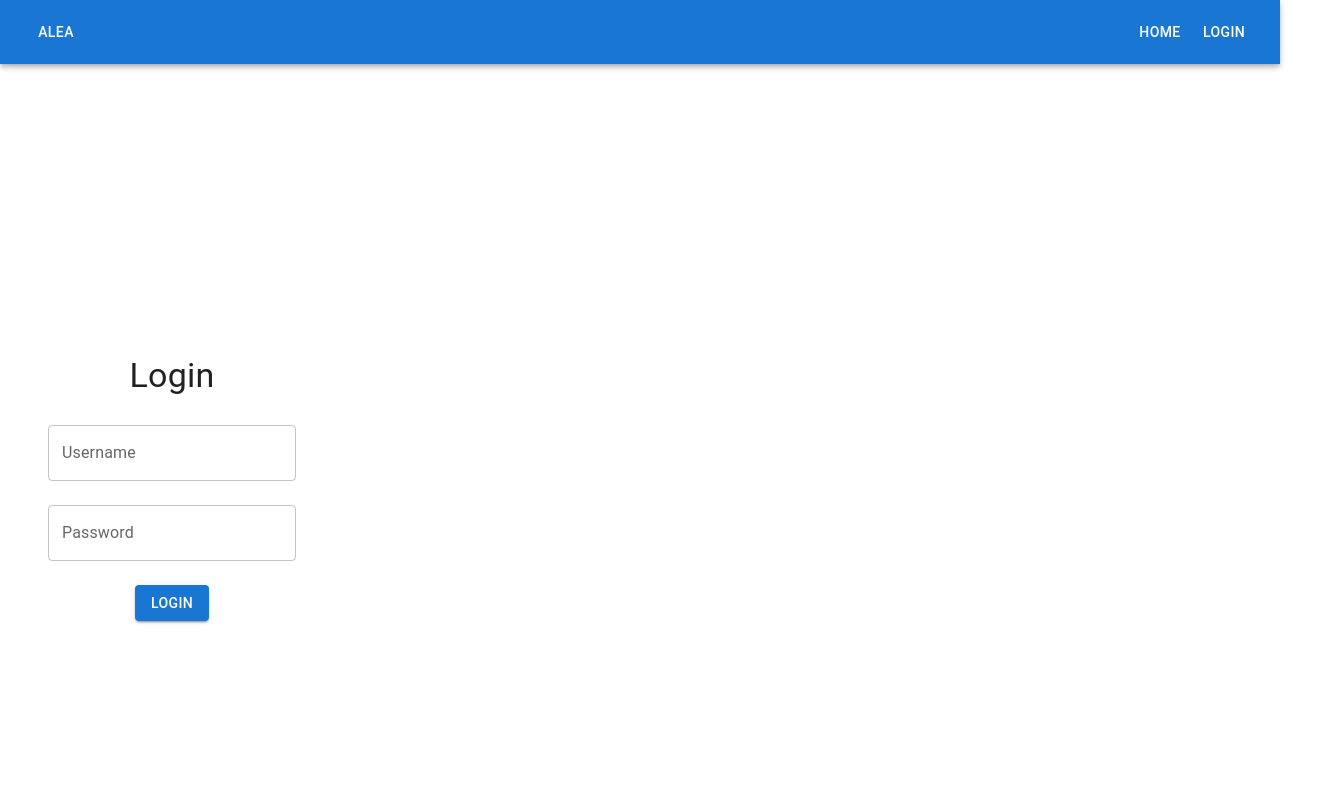
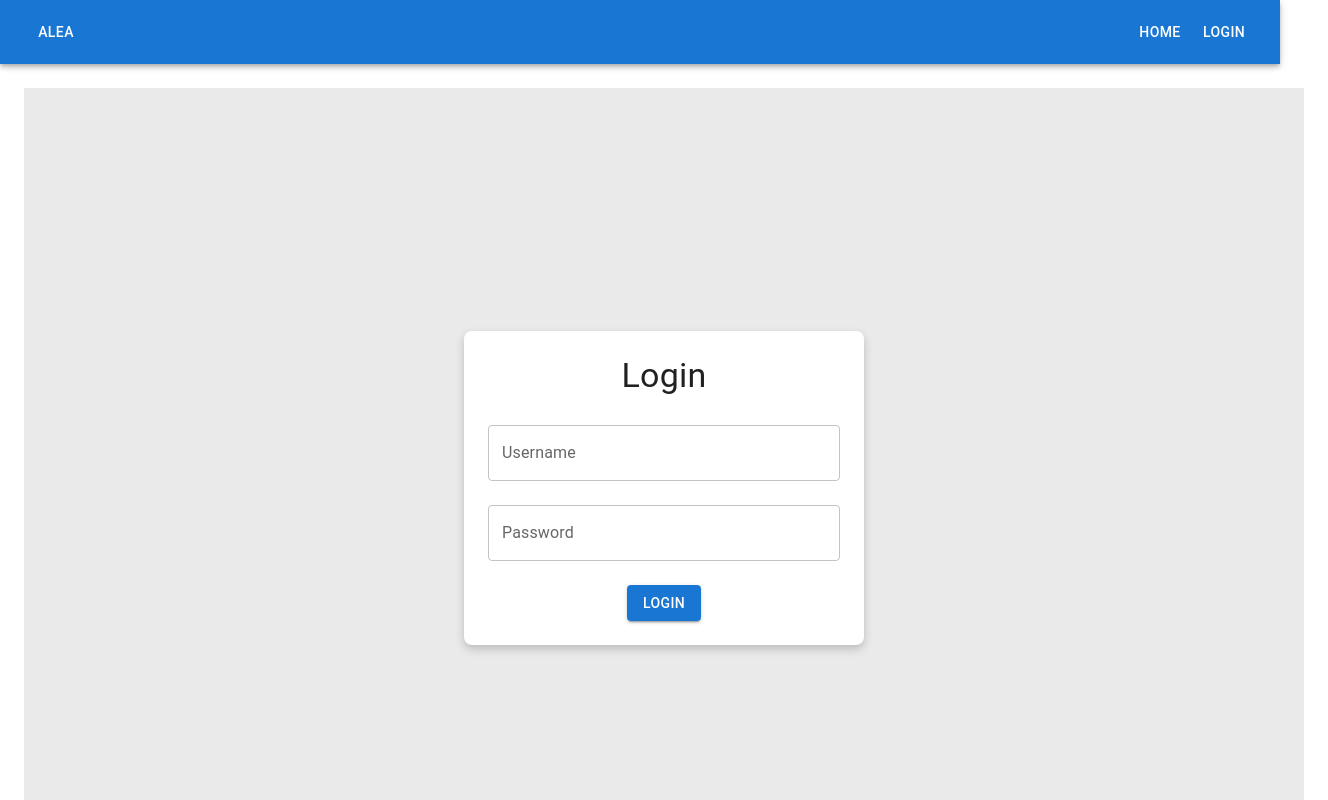
Before and after one commit to mihir2310/gamblingregulatory, a React (Vite) app in the folder FRONTEND/: page /dashboard in a window 1280 px wide. Shown: the top 800 px of the page, 1328 px wide, since content can reach past the window. Built offline with nearby package versions, Linux system fonts and the light colour scheme.

Commit message:
Login Component centered

```diff
--- a/FRONTEND/src/pages/Login.jsx
+++ b/FRONTEND/src/pages/Login.jsx
@@ -1,6 +1,5 @@
-// pages/Login.jsx
 import React, { useState } from 'react';
-import axios from 'axios'
+import axios from 'axios';
 import { TextField, Button, Box, Typography } from '@mui/material';
 import { useNavigate } from 'react-router-dom';
 
@@ -10,13 +9,12 @@ function Login({ onLogin }) {
   const navigate = useNavigate();
 
   const handleLogin = async () => {
-    // Example login validation (replace with real validation)
     if (username === 'admin' && password === 'admin') {
-        onLogin();  // Call the onLogin function from App.jsx
-        console.log('trying axios')
+      onLogin();
+      console.log('trying axios');
       const docs = await axios.get('/api/load');
-        console.log('axios worked')
-      navigate('/dashboard', {state: {documents: docs.data }});  // Navigate to the dashboard
+      console.log('axios worked');
+      navigate('/dashboard', { state: { documents: docs.data } });
     } else {
       alert('Invalid credentials');
     }
@@ -26,11 +24,24 @@ function Login({ onLogin }) {
     <Box
       sx={{
         display: 'flex',
+        justifyContent: 'center', // Center horizontally
+        alignItems: 'center', // Center vertically
+        height: '100vh', // Full viewport height
+        width: '100vw', // Full viewport width
+        backgroundColor: '#eaeaea', // Optional background color
+      }}
+    >
+      <Box
+        sx={{
+          display: 'flex',
           flexDirection: 'column',
-        justifyContent: 'center',
-        alignItems: 'center',
-        height: '100vh',
+          alignItems: 'center', // Keep form items aligned to center
+          maxWidth: '400px', // Limit width of the login box
+          width: '100%', // Make it responsive
           padding: 3,
+          backgroundColor: '#fff', // White background for the box
+          borderRadius: '8px', // Rounded corners
+          boxShadow: '0 4px 10px rgba(0, 0, 0, 0.2)', // Subtle shadow for depth
         }}
       >
         <Typography variant="h4" gutterBottom>
@@ -62,6 +73,7 @@ function Login({ onLogin }) {
           Login
         </Button>
       </Box>
+    </Box>
   );
 }
 
```
Lines whose indentation alone changed are shown as unchanged.
